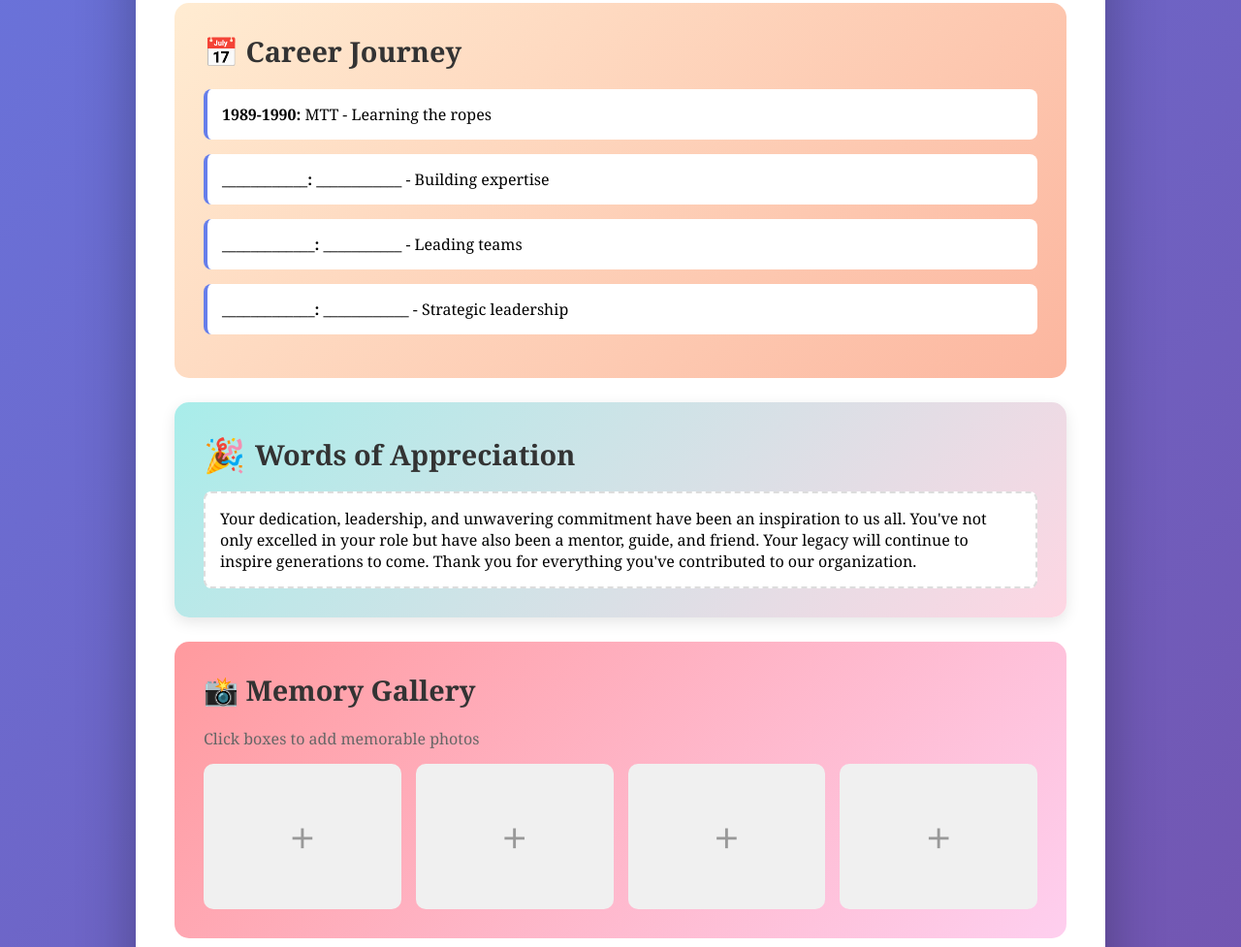
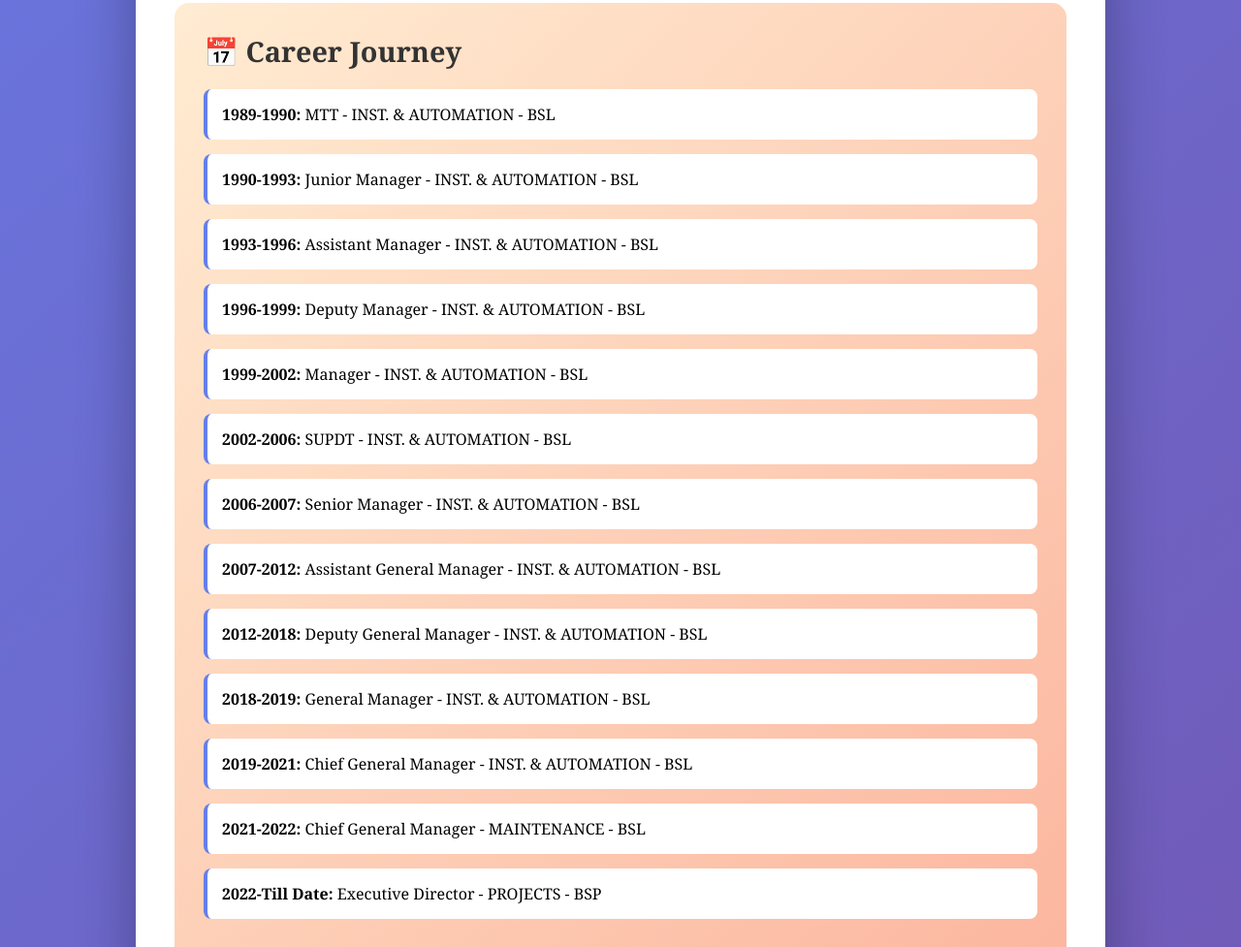
Before and after one commit to Devwratt/Retirement-Celebration, a plain HTML site: page index.html in a window 1280 px wide. Shown: the part 1001-1978 px from the top of the page at 97% size. Drawn offline with Linux system fonts and the light colour scheme.

Commit message:
index.html

```diff
--- a/index.html
+++ b/index.html
@@ -299,16 +299,43 @@
             <div class="timeline">
                 <h2>📅 Career Journey</h2>
                 <div class="timeline-item">
-                    <strong>1989-1990:</strong> <span contenteditable="true"> MTT - Learning the ropes</span>
+                    <strong>1989-1990:</strong> <span contenteditable="true"> MTT - INST. & AUTOMATION - BSL</span>
                 </div>
                 <div class="timeline-item">
-                    <strong>____________:</strong> <span contenteditable="true">____________ - Building expertise</span>
+                    <strong>1990-1993:</strong> <span contenteditable="true">Junior Manager - INST. & AUTOMATION - BSL</span>
                 </div>
                 <div class="timeline-item">
-                    <strong>_____________:</strong> <span contenteditable="true">___________ - Leading teams</span>
+                    <strong>1993-1996:</strong> <span contenteditable="true">Assistant Manager - INST. & AUTOMATION - BSL</span>
                 </div>
                 <div class="timeline-item">
-                    <strong>_____________:</strong> <span contenteditable="true">____________ - Strategic leadership</span>
+                    <strong>1996-1999:</strong> <span contenteditable="true">Deputy Manager - INST. & AUTOMATION - BSL</span>
+                </div>
+                 <div class="timeline-item">
+                    <strong>1999-2002:</strong> <span contenteditable="true">Manager - INST. & AUTOMATION - BSL</span>
+                </div>
+                 <div class="timeline-item">
+                    <strong>2002-2006:</strong> <span contenteditable="true">SUPDT - INST. & AUTOMATION - BSL</span>
+                </div>
+                 <div class="timeline-item">
+                    <strong>2006-2007:</strong> <span contenteditable="true">Senior Manager - INST. & AUTOMATION - BSL</span>
+                </div>
+                 <div class="timeline-item">
+                    <strong>2007-2012:</strong> <span contenteditable="true">Assistant General Manager - INST. & AUTOMATION - BSL</span>
+                </div>
+                <div class="timeline-item">
+                    <strong>2012-2018:</strong> <span contenteditable="true">Deputy General Manager - INST. & AUTOMATION - BSL</span>
+                </div>
+                 <div class="timeline-item">
+                    <strong>2018-2019:</strong> <span contenteditable="true">General Manager - INST. & AUTOMATION - BSL</span>
+                </div>
+                <div class="timeline-item">
+                    <strong>2019-2021:</strong> <span contenteditable="true">Chief General Manager - INST. & AUTOMATION - BSL</span>
+                </div>
+                 <div class="timeline-item">
+                    <strong>2021-2022:</strong> <span contenteditable="true">Chief General Manager - MAINTENANCE - BSL</span>
+                </div>
+                <div class="timeline-item">
+                    <strong>2022-Till Date:</strong> <span contenteditable="true">Executive Director - PROJECTS - BSP</span>
                 </div>
             </div>
 
```
